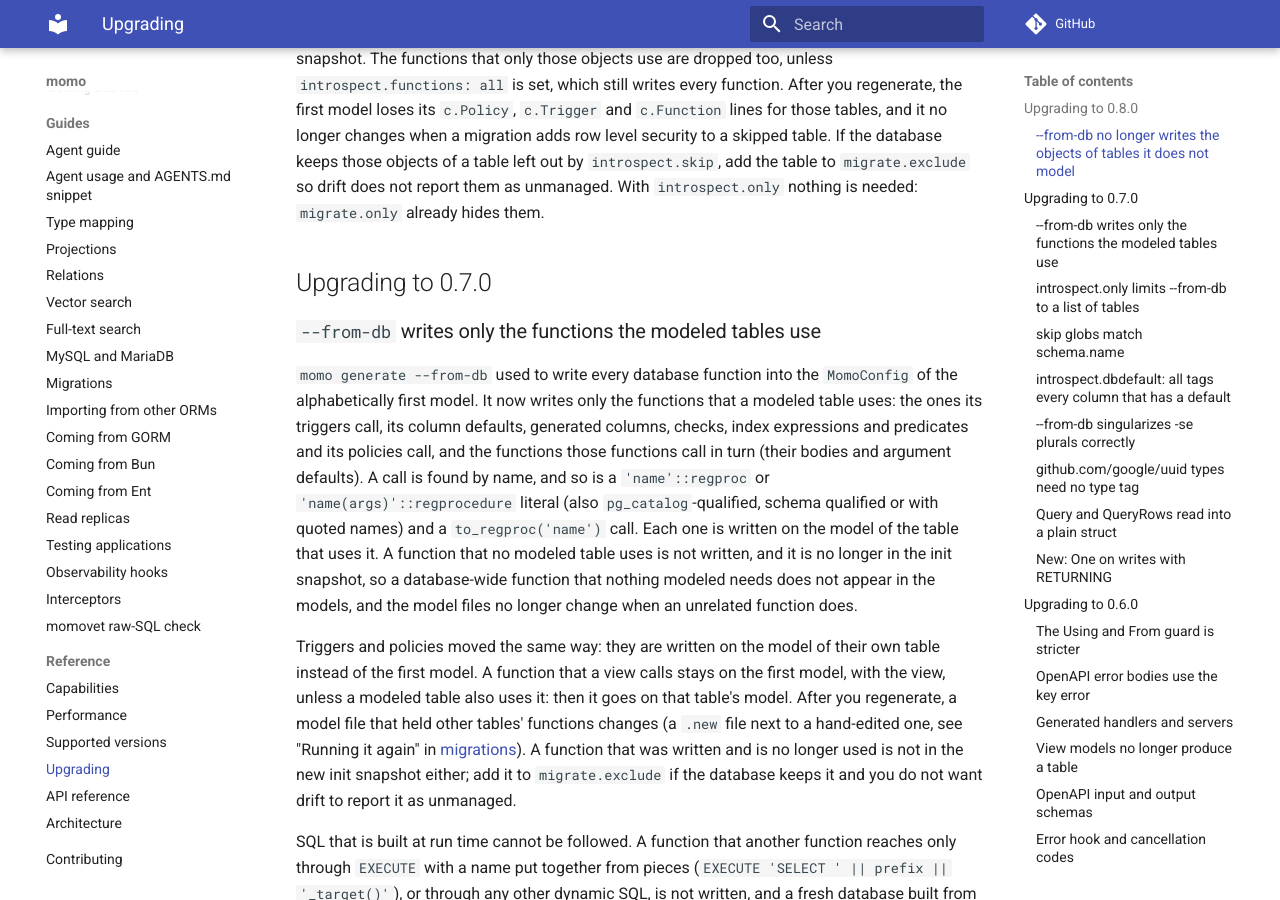
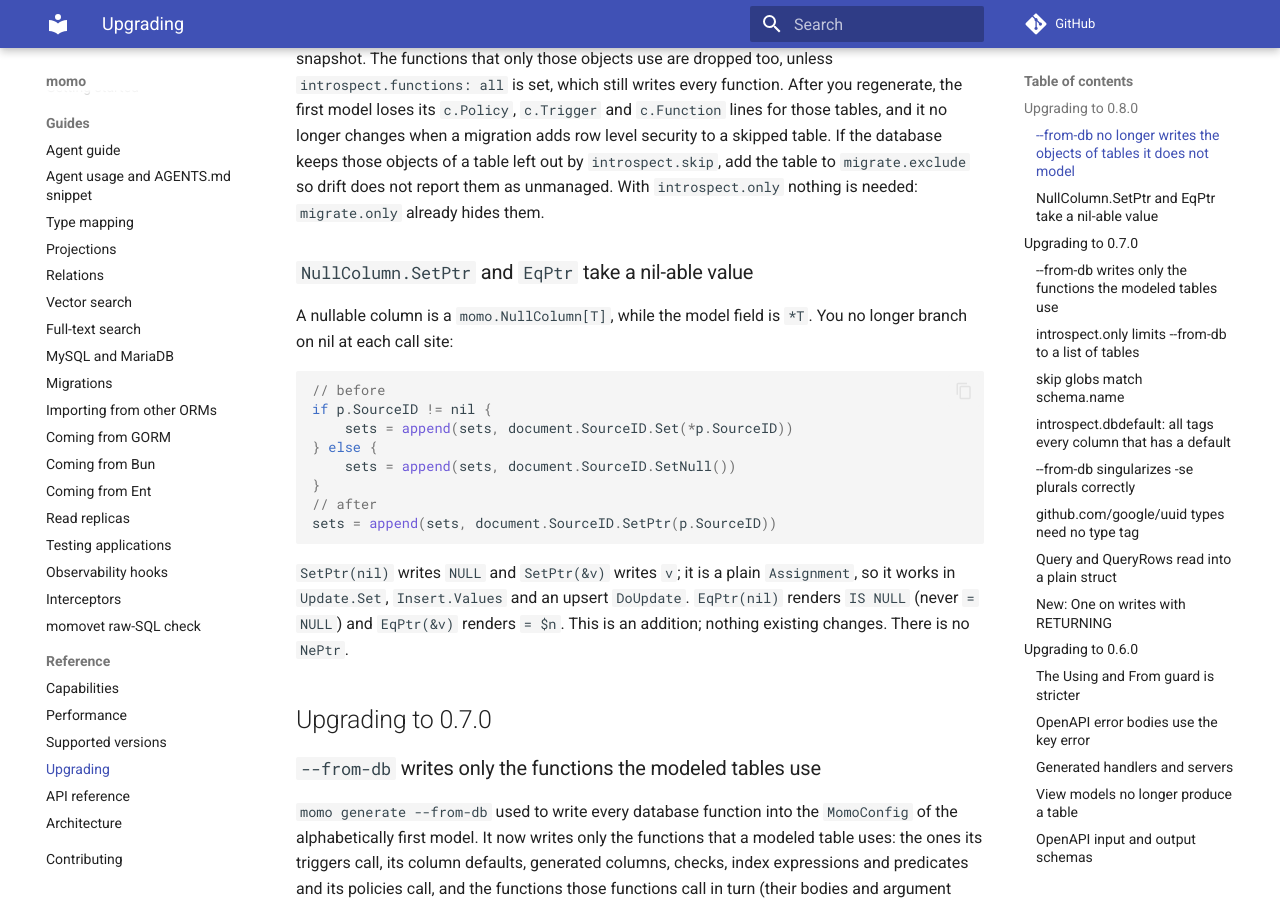
Before and after one commit to azrtydxb/momo, an MkDocs documentation site: the page built from docs/upgrading.md, in a window 1280 px wide and 900 px high, scrolled down 424 px. Built offline with MkDocs 1.6.1 and Material for MkDocs 9.7.7, drawn with Linux system fonts in a browser that asks for light colours; comment, search, counter and statistics services are not loaded; the version menu is left out.

Commit message:
feat(query): NullColumn.SetPtr and EqPtr for nil-able values

````diff
--- a/docs/upgrading.md
+++ b/docs/upgrading.md
@@ -20,6 +20,28 @@ longer changes when a migration adds row level security to a skipped table. If
 the database keeps those objects of a table left out by `introspect.skip`, add
 the table to `migrate.exclude` so drift does not report them as unmanaged. With
 `introspect.only` nothing is needed: `migrate.only` already hides them.
+
+### `NullColumn.SetPtr` and `EqPtr` take a nil-able value
+
+A nullable column is a `momo.NullColumn[T]`, while the model field is `*T`. You
+no longer branch on nil at each call site:
+
+```go
+// before
+if p.SourceID != nil {
+	sets = append(sets, document.SourceID.Set(*p.SourceID))
+} else {
+	sets = append(sets, document.SourceID.SetNull())
+}
+// after
+sets = append(sets, document.SourceID.SetPtr(p.SourceID))
+```
+
+`SetPtr(nil)` writes `NULL` and `SetPtr(&v)` writes `v`; it is a plain
+`Assignment`, so it works in `Update.Set`, `Insert.Values` and an upsert
+`DoUpdate`. `EqPtr(nil)` renders `IS NULL` (never `= NULL`) and `EqPtr(&v)`
+renders `= $n`. This is an addition; nothing existing changes. There is no
+`NePtr`.
 
 ## Upgrading to 0.7.0
 
````
Also changed, not shown: .procoder/backlog/stories/20261111-nullcolumn-setptr-and-eqptr-for-nil-able-values.md (added, +33 -0 lines), docs/ai-guide.md (+5 -1 lines), 1 other file.
